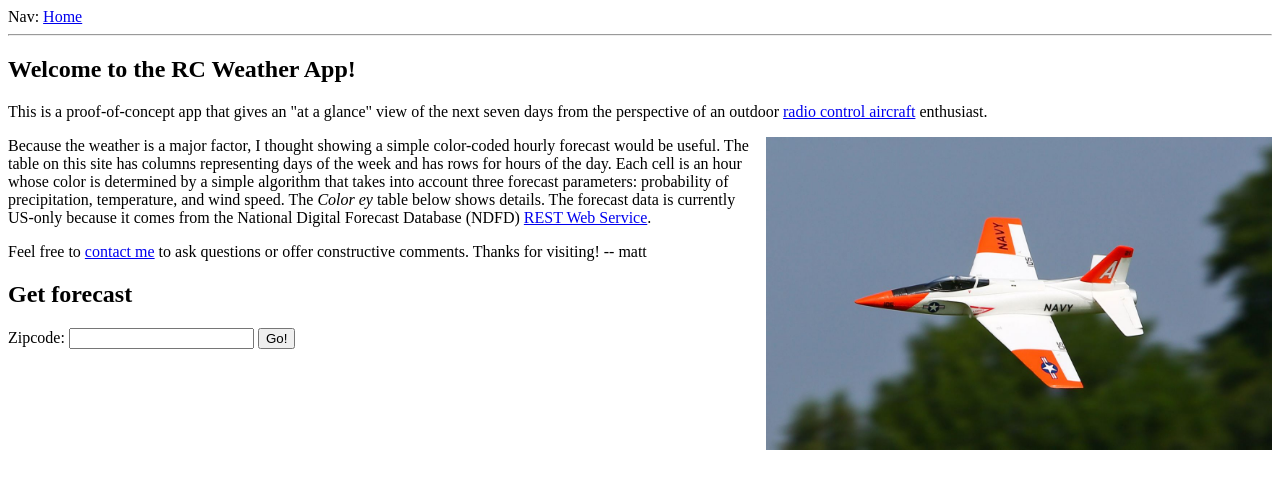
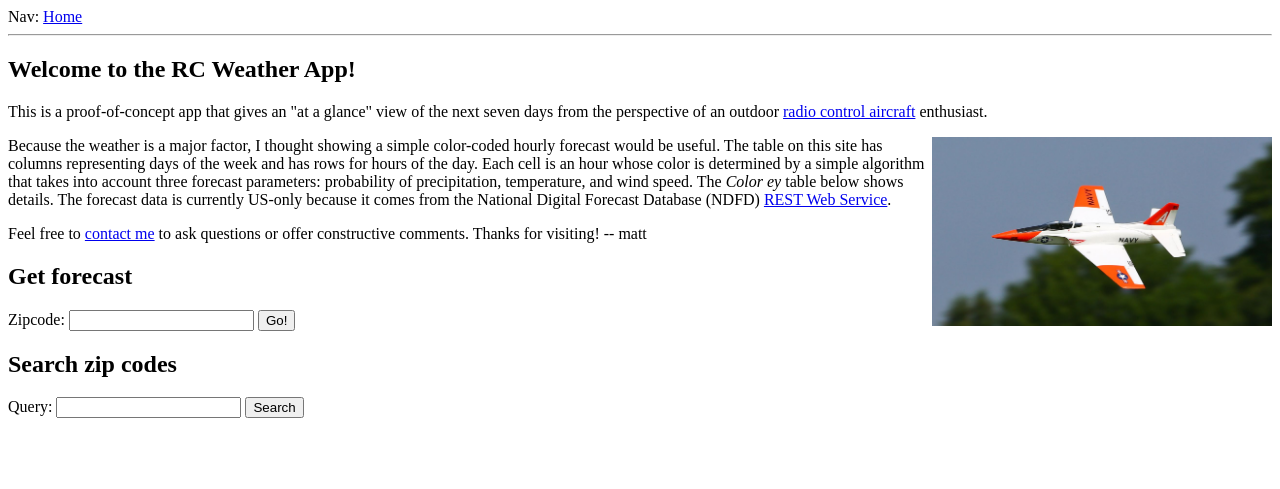
Before and after one commit to matthewcornell/peepweather, a Flask app: page / in a window 1280 px wide. Shown: the top 489 px of the page. Run offline with Flask 2, Linux system fonts and the light colour scheme.

Commit message:
restored zip search. fixed image stretching

```diff
--- a/app/routes.py
+++ b/app/routes.py
@@ -34,6 +34,11 @@ def forecastForZip(zipcode):
         return "invalid format type. must be either 'calendar' or 'list'"  # TODO
 
 
+@app.route('/search/<query>')
+def searchZip(query):
+    return render_template("search.html", query=query, zipNameLatLonTuples=Forecast.searchZipcodes(query))
+
+
 #
 # forms
 #
@@ -46,3 +51,9 @@ def doZipSubmit():
         return redirect(url_for('forecastForZip', zipcode=zipVal))
     except ValueError:
         return render_template("index.html", invalidZipcode=zipVal, colorKeyHighToLow=Hour.COLOR_SEQ_HIGH_TO_LOW)
+
+
+@app.route('/doZipSearchSubmit', methods=['POST'])
+def doZipSearchSubmit():
+    queryVal = request.form.get('query_form_value', None)
+    return redirect(url_for('searchZip', query=queryVal))
--- a/app/templates/forecast-calendar.html
+++ b/app/templates/forecast-calendar.html
@@ -6,7 +6,7 @@
 
     <h2>Forecast for {{ forecast.name }} - {{ forecast.zipcode }} at {{ time.strftime('%a, %m/%d, %I:%M %p') }}</h2>
 
-    <img src="{{ url_for('static', filename='_MG_5049.jpg') }}" width="50%" height="50%" align="right">
+    <img src="{{ url_for('static', filename='_MG_5049.jpg') }}" style="width:300px;" align="right">
 
     <table style="background-color:black; font-size: small" border="0" cellspacing="1" cellpadding="8" width="10">
         <tr style="background-color:white;" border="0" cellpadding="8" cellspacing="1" width="10">
--- a/app/templates/index.html
+++ b/app/templates/index.html
@@ -13,7 +13,7 @@
     </p>
 
     <p>
-        <img src="{{ url_for('static', filename='EFLU4380_b0.jpg') }}" width="40%" height="40%" align="right">
+        <img src="{{ url_for('static', filename='EFLU4380_b0.jpg') }}" style="width:340px;" align="right">
         Because the weather is a major factor, I thought showing a simple color-coded hourly
         forecast would be useful. The table on this site has columns representing days of the week and has rows for
         hours of the day. Each cell is an hour whose color is determined by a simple algorithm that takes into account
@@ -43,4 +43,12 @@
     {% endif %}
 
 
+    <h2>Search zip codes</h2>
+
+    <form method="POST" action="{{ url_for('doZipSearchSubmit') }}">
+        <label for="query-id">Query: </label>
+        <input id="query-id" type="text" name="query_form_value">
+        <input type="submit" value="Search">
+    </form>
+
 {% endblock %}
```
Also changed, not shown: app/templates/search.html (added, +27 -0 lines), forecast/Forecast.py (+15 -0 lines), test/test_forecast.py (+9 -0 lines), README.md.
